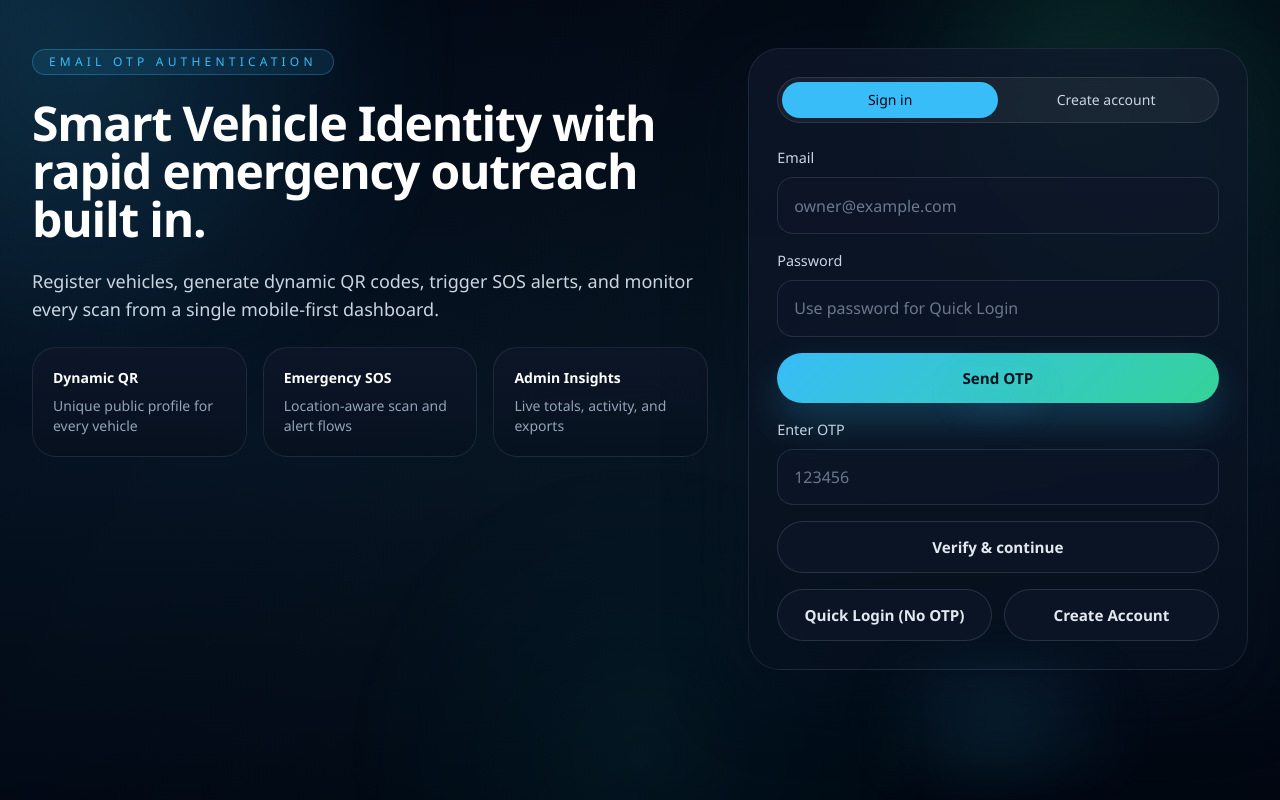
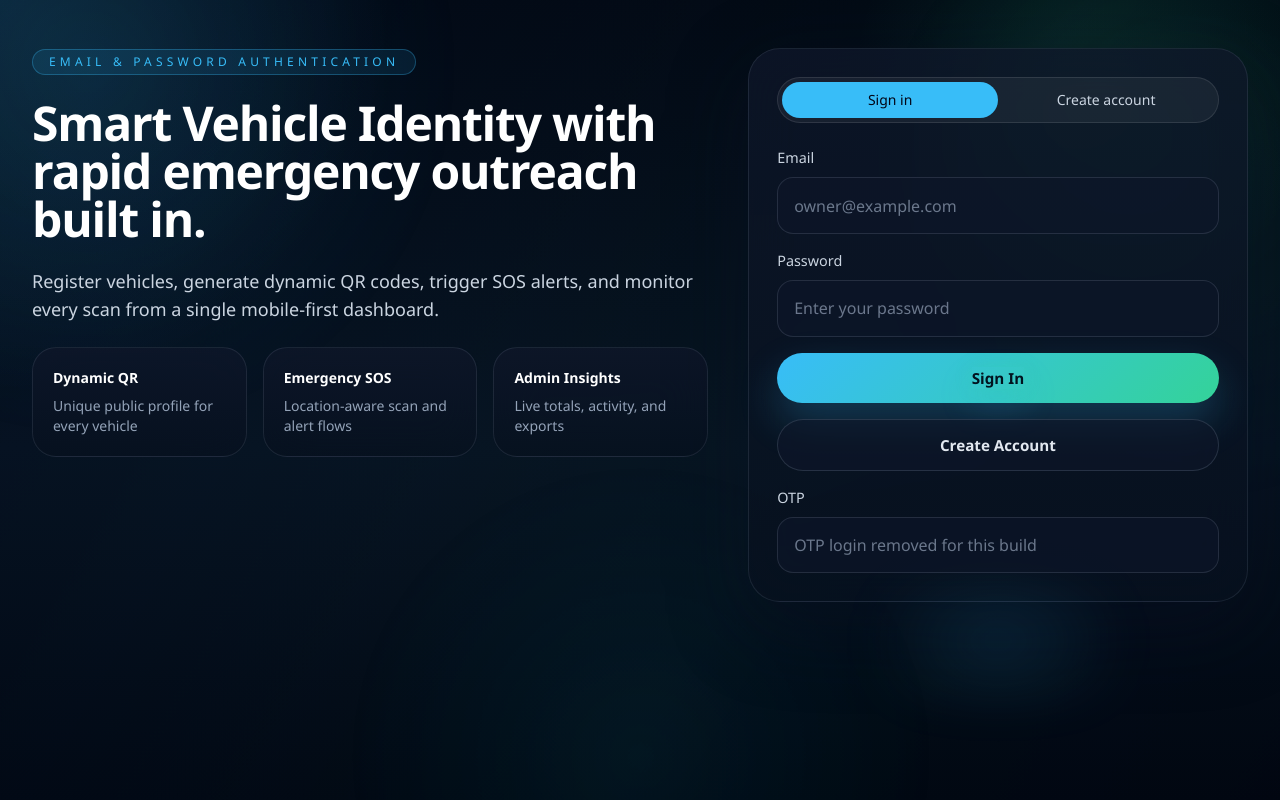
Before and after one commit to bhaskarchoubey07-hub/ScanMYcar, a Next.js app in the folder frontend/: page /auth in a window 1280 px wide. Built offline with nearby package versions, Linux system fonts and the light colour scheme; no server answers.

Commit message:
Simplify auth to email password flow

```diff
--- a/frontend/components/auth/auth-form.jsx
+++ b/frontend/components/auth/auth-form.jsx
@@ -1,20 +1,18 @@
 "use client";
 
 import { AnimatePresence, motion } from "framer-motion";
-import { useEffect, useState, useTransition } from "react";
+import { useState, useTransition } from "react";
 import { useRouter } from "next/navigation";
 import { createClient } from "@/lib/supabase/browser";
 import {
   delayedRise,
   fieldReveal,
-  otpReveal,
   pageReveal,
   panelReveal,
   pulseGlow,
   riseIn,
   staggerContainer
 } from "@/lib/motion";
-import { getAuthRedirectUrl } from "@/lib/utils";
 
 const featureItems = [
   ["Dynamic QR", "Unique public profile for every vehicle"],
@@ -31,16 +29,16 @@ const glowTransition = {
 function formatAuthMessage(message) {
   const normalized = String(message || "").toLowerCase();
 
-  if (normalized.includes("rate limit")) {
-    return "Too many OTP requests. Use Quick Login or wait 30 seconds.";
+  if (normalized.includes("already registered") || normalized.includes("user already registered")) {
+    return "User already exists.";
   }
 
   if (normalized.includes("invalid login credentials")) {
-    return "Wrong email or password. Try Quick Login again or create an account.";
+    return "Invalid credentials.";
   }
 
-  if (normalized.includes("invalid token") || normalized.includes("token")) {
-    return "Invalid OTP. Please check the code and try again.";
+  if (normalized.includes("password")) {
+    return "Password must be at least 6 characters.";
   }
 
   return message || "Something went wrong. Please try again.";
@@ -52,146 +50,48 @@ export function AuthForm() {
   const [mode, setMode] = useState("signin");
   const [email, setEmail] = useState("");
   const [password, setPassword] = useState("");
-  const [otp, setOtp] = useState("");
   const [fullName, setFullName] = useState("");
   const [phone, setPhone] = useState("");
   const [status, setStatus] = useState("");
-  const [cooldown, setCooldown] = useState(0);
   const [activeAction, setActiveAction] = useState("");
   const [pending, startTransition] = useTransition();
-
-  useEffect(() => {
-    if (!cooldown) {
-      return undefined;
-    }
-
-    const timer = window.setInterval(() => {
-      setCooldown((current) => {
-        if (current <= 1) {
-          window.clearInterval(timer);
-          return 0;
-        }
-
-        return current - 1;
-      });
-    }, 1000);
-
-    return () => window.clearInterval(timer);
-  }, [cooldown]);
 
   const completeAuth = () => {
     router.push("/dashboard");
     router.refresh();
   };
 
-  const sendOtp = () => {
-    if (cooldown > 0) {
-      setStatus(`Too many OTP requests. Use Quick Login or wait ${cooldown} seconds.`);
-      return;
+  const validateInputs = () => {
+    if (!email.trim()) {
+      return "Email is required.";
     }
 
+    if (password.length < 6) {
+      return "Password must be at least 6 characters.";
+    }
+
+    return "";
+  };
+
+  const signIn = () => {
     startTransition(async () => {
-      setActiveAction("otp");
+      setActiveAction("signin");
       setStatus("");
-      const redirectUrl = getAuthRedirectUrl();
-      console.info("Supabase OTP redirect URL:", redirectUrl);
 
-      const { error } = await supabase.auth.signInWithOtp({
+      const validationError = validateInputs();
+      if (validationError) {
+        setStatus(validationError);
+        setActiveAction("");
+        return;
+      }
+
+      const { error } = await supabase.auth.signInWithPassword({
         email,
-        options: {
-          shouldCreateUser: true,
-          emailRedirectTo: redirectUrl,
-          data: {
-            full_name: fullName,
-            phone
-          }
-        }
+        password
       });
 
       if (error) {
         setStatus(formatAuthMessage(error.message));
-        if (String(error.message || "").toLowerCase().includes("rate limit")) {
-          setCooldown(30);
-        }
-        setActiveAction("");
-        return;
-      }
-
-      setCooldown(30);
-      setStatus("OTP sent. Check your email for the code or secure sign-in link.");
-      setActiveAction("");
-    });
-  };
-
-  const verifyOtp = () => {
-    startTransition(async () => {
-      setActiveAction("verify");
-      setStatus("");
-
-      const { error } = await supabase.auth.verifyOtp({
-        email,
-        token: otp,
-        type: "email"
-      });
-
-      if (error) {
-        setStatus(formatAuthMessage(error.message));
-        setActiveAction("");
-        return;
-      }
-
-      completeAuth();
-    });
-  };
-
-  const signInWithPassword = async () => {
-    return supabase.auth.signInWithPassword({
-      email,
-      password
-    });
-  };
-
-  const signUpWithPassword = async () => {
-    return supabase.auth.signUp({
-      email,
-      password,
-      options: {
-        emailRedirectTo: getAuthRedirectUrl(),
-        data: {
-          full_name: fullName,
-          phone
-        }
-      }
-    });
-  };
-
-  const quickLogin = () => {
-    startTransition(async () => {
-      setActiveAction("quick-login");
-      setStatus("");
-
-      const loginResult = await signInWithPassword();
-      if (!loginResult.error && loginResult.data.session) {
-        completeAuth();
-        return;
-      }
-
-      const signUpResult = await signUpWithPassword();
-
-      if (signUpResult.error) {
-        const normalized = String(signUpResult.error.message || "").toLowerCase();
-        if (normalized.includes("already registered") || normalized.includes("user already registered")) {
-          setStatus("Wrong password. This account already exists, so please try Quick Login again with the correct password.");
-        } else {
-          setStatus(formatAuthMessage(signUpResult.error.message));
-        }
-        setActiveAction("");
-        return;
-      }
-
-      const postSignUpLogin = await signInWithPassword();
-      if (postSignUpLogin.error) {
-        setStatus(formatAuthMessage(postSignUpLogin.error.message));
         setActiveAction("");
         return;
       }
@@ -205,7 +105,23 @@ export function AuthForm() {
       setActiveAction("create-account");
       setStatus("");
 
-      const { data, error } = await signUpWithPassword();
+      const validationError = validateInputs();
+      if (validationError) {
+        setStatus(validationError);
+        setActiveAction("");
+        return;
+      }
+
+      const { data, error } = await supabase.auth.signUp({
+        email,
+        password,
+        options: {
+          data: {
+            full_name: fullName,
+            phone
+          }
+        }
+      });
 
       if (error) {
         setStatus(formatAuthMessage(error.message));
@@ -218,14 +134,18 @@ export function AuthForm() {
         return;
       }
 
-      const loginResult = await signInWithPassword();
-      if (!loginResult.error && loginResult.data.session) {
-        completeAuth();
+      const signInResult = await supabase.auth.signInWithPassword({
+        email,
+        password
+      });
+
+      if (signInResult.error) {
+        setStatus("Account created. Disable email confirmation in Supabase Auth if you want instant demo login.");
+        setActiveAction("");
         return;
       }
 
-      setStatus("Account created. If your project requires email confirmation, check your inbox and then sign in.");
-      setActiveAction("");
+      completeAuth();
     });
   };
 
@@ -236,7 +156,7 @@ export function AuthForm() {
           variants={delayedRise(0.04)}
           className="inline-flex rounded-full border border-neon/30 bg-neon/10 px-4 py-1 text-xs uppercase tracking-[0.35em] text-neon"
         >
-          Email OTP Authentication
+          Email & Password Authentication
         </motion.span>
         <motion.h1 variants={delayedRise(0.12)} className="text-4xl font-semibold tracking-tight text-white sm:text-5xl">
           Smart Vehicle Identity with rapid emergency outreach built in.
@@ -351,7 +271,7 @@ export function AuthForm() {
               type="password"
               value={password}
               onChange={(event) => setPassword(event.target.value)}
-              placeholder="Use password for Quick Login"
+              placeholder="Enter your password"
             />
           </motion.label>
 
@@ -360,63 +280,35 @@ export function AuthForm() {
             variants={fieldReveal}
             whileHover={{ scale: 1.04, y: -2 }}
             whileTap={{ scale: 0.97 }}
-            disabled={pending || !email || cooldown > 0}
-            onClick={sendOtp}
+            disabled={pending || !email || !password}
+            onClick={signIn}
             className="primary-button w-full disabled:cursor-not-allowed disabled:opacity-70"
           >
             <motion.span animate="rest" variants={pulseGlow}>
-              {activeAction === "otp" ? "Sending..." : cooldown > 0 ? `Send OTP (${cooldown}s)` : "Send OTP"}
+              {activeAction === "signin" ? "Signing in..." : "Sign In"}
             </motion.span>
           </motion.button>
-
-          <motion.label variants={otpReveal} className="field">
-            <span>Enter OTP</span>
-            <motion.input
-              whileFocus={{ scale: 1.02, boxShadow: "0 0 0 5px rgba(56, 189, 248, 0.16)" }}
-              transition={glowTransition}
-              value={otp}
-              onChange={(event) => setOtp(event.target.value)}
-              placeholder="123456"
-            />
-          </motion.label>
 
           <motion.button
             type="button"
             variants={fieldReveal}
             whileHover={{ scale: 1.03, y: -2 }}
             whileTap={{ scale: 0.98 }}
-            disabled={pending || otp.length < 6}
-            onClick={verifyOtp}
+            disabled={pending || !email || !password}
+            onClick={createAccount}
             className="secondary-button w-full disabled:cursor-not-allowed disabled:opacity-70"
           >
-            {activeAction === "verify" ? "Verifying..." : "Verify & continue"}
+            {activeAction === "create-account" ? "Creating..." : "Create Account"}
           </motion.button>
 
-          <motion.div variants={staggerContainer} className="grid gap-3 sm:grid-cols-2">
-            <motion.button
-              type="button"
-              variants={fieldReveal}
-              whileHover={{ scale: 1.03, y: -2 }}
-              whileTap={{ scale: 0.98 }}
-              disabled={pending || !email || !password}
-              onClick={quickLogin}
-              className="secondary-button w-full disabled:cursor-not-allowed disabled:opacity-70"
-            >
-              {activeAction === "quick-login" ? "Working..." : "Quick Login (No OTP)"}
-            </motion.button>
-
-            <motion.button
-              type="button"
-              variants={fieldReveal}
-              whileHover={{ scale: 1.03, y: -2 }}
-              whileTap={{ scale: 0.98 }}
-              disabled={pending || !email || !password}
-              onClick={createAccount}
-              className="secondary-button w-full disabled:cursor-not-allowed disabled:opacity-70"
-            >
-              {activeAction === "create-account" ? "Creating..." : "Create Account"}
-            </motion.button>
-          </motion.div>
+          <motion.label variants={fieldReveal} className="field opacity-60">
+            <span>OTP</span>
+            <motion.input
+              disabled
+              value=""
+              placeholder="OTP login removed for this build"
+            />
+          </motion.label>
 
           <AnimatePresence mode="wait">
             {status && (
```
